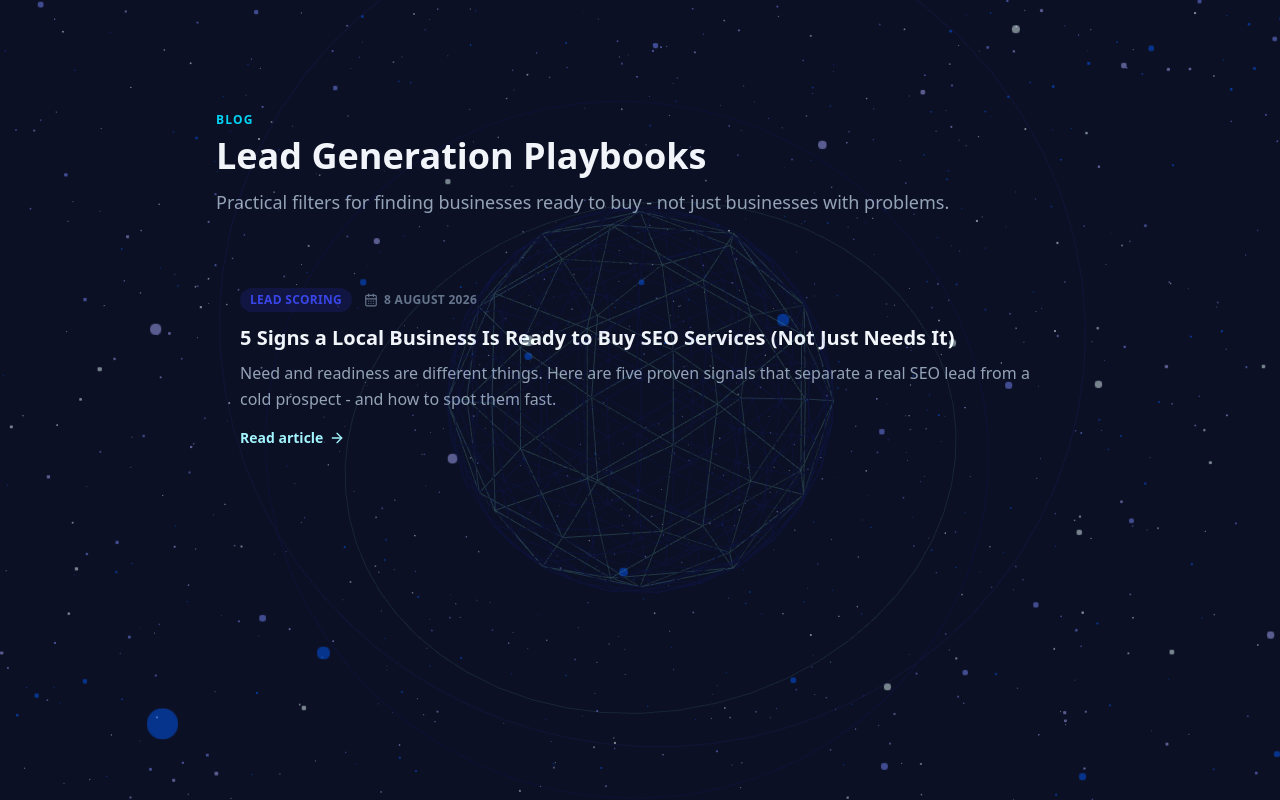
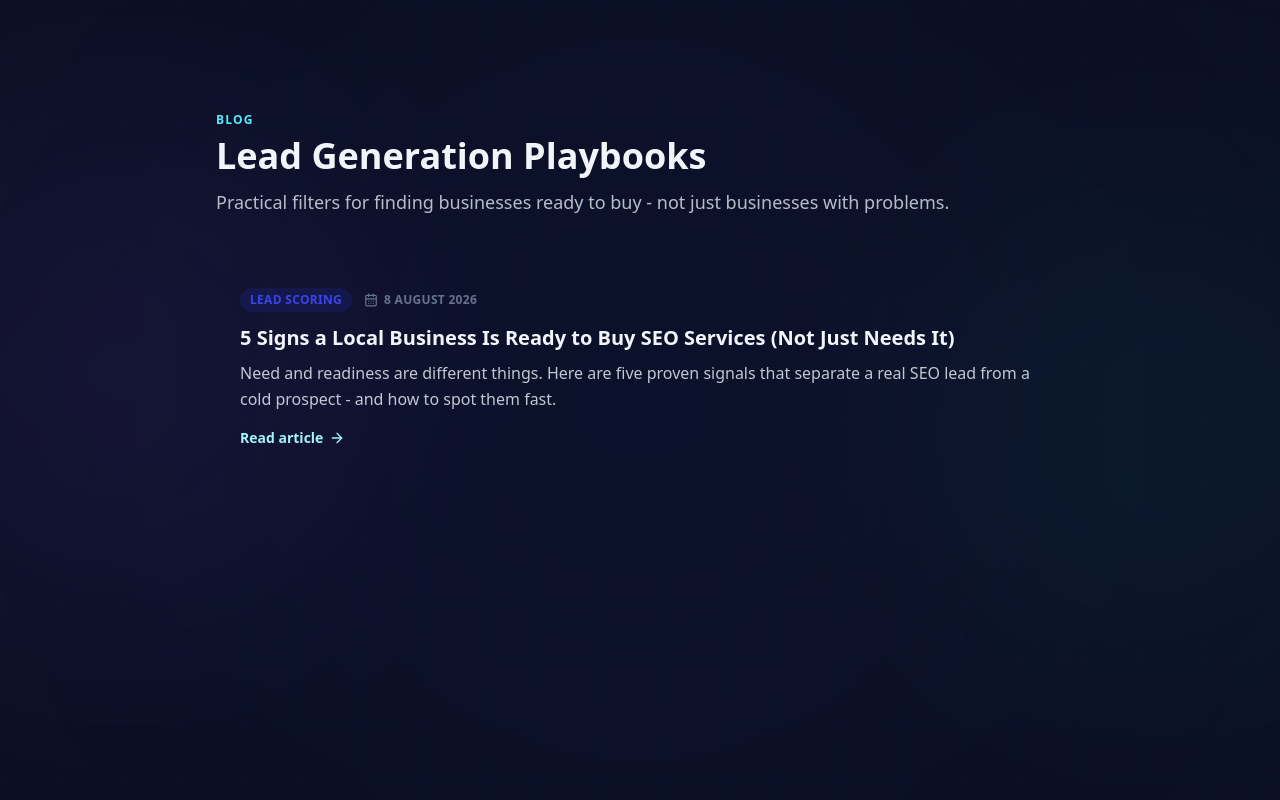
Before and after one commit to pratikkshirsagar832-ctrl/Lead-forge-Ai, a Next.js app in the folder frontend/: page /blogs in a window 1280 px wide. Built offline with nearby package versions, Linux system fonts and the light colour scheme.

Commit message:
feat(blogs): premium landing-style background (glow orbs + grid) and brighter readable text on all blog pages

```diff
--- a/frontend/src/app/blogs/[slug]/page.tsx
+++ b/frontend/src/app/blogs/[slug]/page.tsx
@@ -4,6 +4,7 @@
 import { CalendarDays, Clock, ArrowRight } from 'lucide-react';
 import { getBlog } from '../../../../lib/blog-store';
 import { renderMarkdown } from '../../../components/blog-markdown';
+import { BlogBackground } from '../../../components/blog-background';
 
 export const dynamic = 'force-dynamic';
 
@@ -74,10 +75,11 @@
   const readMinutes = Math.max(1, Math.round(post.content.split(' ').length / 200));
 
   return (
-    <div className="min-h-screen bg-navy text-ice font-sans">
+    <div className="relative min-h-screen bg-navy text-ice font-sans overflow-hidden">
       <script type="application/ld+json" dangerouslySetInnerHTML={{ __html: JSON.stringify(jsonLd) }} />
+      <BlogBackground />
 
-      <div className="container mx-auto px-6 pt-28 pb-20 max-w-3xl">
+      <div className="container relative z-10 mx-auto px-6 pt-28 pb-20 max-w-3xl">
         <nav className="flex items-center gap-2 text-xs font-semibold uppercase tracking-wider text-text-muted mb-6">
           <Link href="/" className="hover:text-cyan-300 transition-colors">Home</Link>
           <span>/</span>
@@ -116,7 +118,7 @@
           <h2 className="text-2xl font-bold text-offwhite font-heading mb-3">
             Ready to Build a Predictable Pipeline?
           </h2>
-          <p className="text-text-secondary leading-relaxed mb-6">
+          <p className="text-ice/85 leading-relaxed mb-6">
             Hyperclients turns these signals into a ranked list of ready-to-buy leads - traffic drops,
             competitor gaps, ad dependence, expansion triggers, and intent searches, all in one dashboard.
           </p>
@@ -150,7 +152,7 @@
                       +
                     </span>
                   </summary>
-                  <p className="px-5 pb-5 text-text-secondary leading-relaxed text-sm">{faq.a}</p>
+                  <p className="px-5 pb-5 text-ice/85 leading-relaxed text-sm">{faq.a}</p>
                 </details>
               ))}
             </div>
@@ -171,7 +173,7 @@
             <div>
               <h3 className="font-heading font-bold text-offwhite">{post.author}</h3>
               {post.authorBio && (
-                <p className="text-text-secondary leading-relaxed text-sm mt-1">{post.authorBio}</p>
+                <p className="text-ice/80 leading-relaxed text-sm mt-1">{post.authorBio}</p>
               )}
             </div>
           </div>
--- a/frontend/src/app/blogs/page.tsx
+++ b/frontend/src/app/blogs/page.tsx
@@ -2,6 +2,7 @@
 import Link from 'next/link';
 import { CalendarDays, ArrowRight } from 'lucide-react';
 import { getBlogs } from '../../../lib/blog-store';
+import { BlogBackground } from '../../components/blog-background';
 
 export const dynamic = 'force-dynamic';
 
@@ -15,19 +16,20 @@
   const posts = getBlogs();
 
   return (
-    <div className="min-h-screen bg-navy text-ice font-sans">
-      <div className="container mx-auto px-6 pt-28 pb-16 max-w-4xl">
-        <p className="text-xs font-semibold uppercase tracking-widest text-cyan-400 mb-2">Blog</p>
+    <div className="relative min-h-screen bg-navy text-ice font-sans overflow-hidden">
+      <BlogBackground />
+      <div className="container relative z-10 mx-auto px-6 pt-28 pb-16 max-w-4xl">
+        <p className="text-xs font-semibold uppercase tracking-widest text-cyan-300 mb-2">Blog</p>
         <h1 className="text-4xl md:text-5xl font-bold text-offwhite font-heading mb-3">
           Lead Generation <span className="gradient-text-premium">Playbooks</span>
         </h1>
-        <p className="text-text-secondary text-lg mb-12">
+        <p className="text-ice/80 text-lg mb-12">
           Practical filters for finding businesses ready to buy - not just businesses with problems.
         </p>
 
         {posts.length === 0 ? (
           <div className="glass-card rounded-2xl p-10 text-center">
-            <p className="text-text-secondary">New articles are on the way. Check back soon.</p>
+            <p className="text-ice/80">New articles are on the way. Check back soon.</p>
           </div>
         ) : (
           <div className="space-y-6">
@@ -35,7 +37,7 @@
               <Link
                 key={post.slug}
                 href={`/blogs/${post.slug}`}
-                className="block group glass-card-premium rounded-2xl p-6 md:p-8 transition-all duration-300 hover:border-secondary/30"
+                className="block group glass-card-premium rounded-2xl p-6 md:p-8 transition-all duration-300 hover:border-secondary/40 hover:-translate-y-0.5"
               >
                 <div className="flex items-center gap-3 text-xs font-semibold text-text-muted uppercase tracking-wide mb-3">
                   <span className="px-2.5 py-1 rounded-full bg-primary/15 text-primary-light border border-primary/20">
@@ -53,7 +55,7 @@
                 <h2 className="text-xl md:text-2xl font-bold text-offwhite font-heading mb-2 group-hover:text-secondary transition-colors">
                   {post.title}
                 </h2>
-                <p className="text-text-secondary leading-relaxed">{post.excerpt}</p>
+                <p className="text-ice/85 leading-relaxed">{post.excerpt}</p>
                 <div className="mt-4 inline-flex items-center gap-1.5 text-sm font-semibold text-cyan-200 group-hover:gap-3 transition-all">
                   Read article <ArrowRight className="w-4 h-4" />
                 </div>
--- /dev/null
+++ b/frontend/src/components/blog-background.tsx
@@ -0,0 +1,19 @@
+export function BlogBackground() {
+  return (
+    <div className="fixed inset-0 z-0 pointer-events-none overflow-hidden" aria-hidden="true">
+      {/* Premium ambient light effects (matches landing) */}
+      <div className="absolute top-[15%] -left-32 w-[500px] h-[500px] bg-violet/8 rounded-full blur-[120px] animate-breathing" />
+      <div className="absolute bottom-[15%] -right-32 w-[500px] h-[500px] bg-teal/6 rounded-full blur-[120px] animate-float-delayed" />
+      <div className="absolute top-1/2 left-1/2 -translate-x-1/2 -translate-y-1/2 w-[800px] h-[800px] bg-steel/4 rounded-full blur-[150px]" />
+
+      {/* Grid overlay */}
+      <div
+        className="absolute inset-0 opacity-[0.03]"
+        style={{
+          backgroundImage: `linear-gradient(rgba(59, 130, 196, 0.3) 1px, transparent 1px), linear-gradient(90deg, rgba(59, 130, 196, 0.3) 1px, transparent 1px)`,
+          backgroundSize: '60px 60px',
+        }}
+      />
+    </div>
+  );
+}
--- a/frontend/src/components/blog-markdown.tsx
+++ b/frontend/src/components/blog-markdown.tsx
@@ -22,7 +22,7 @@
   const flushList = () => {
     if (list.length) {
       nodes.push(
-        <ul key={key++} className="list-disc pl-6 space-y-2 text-text-secondary leading-relaxed">
+        <ul key={key++} className="list-disc pl-6 space-y-2 text-ice/90 leading-relaxed">
           {list.map((item, i) => (
             <li key={i}>{renderInline(item)}</li>
           ))}
@@ -57,7 +57,7 @@
       nodes.push(
         <blockquote
           key={key++}
-          className="glass-card rounded-xl border-l-2 border-l-cyan-300 p-5 my-6 text-text-secondary leading-relaxed"
+          className="glass-card rounded-xl border-l-2 border-l-cyan-300 p-5 my-6 text-ice/90 leading-relaxed"
         >
           {renderInline(line.slice(2))}
         </blockquote>
@@ -67,7 +67,7 @@
     } else {
       flushList();
       nodes.push(
-        <p key={key++} className="text-text-secondary leading-relaxed my-4">
+        <p key={key++} className="text-ice/90 leading-relaxed my-4">
           {renderInline(line)}
         </p>
       );
```
